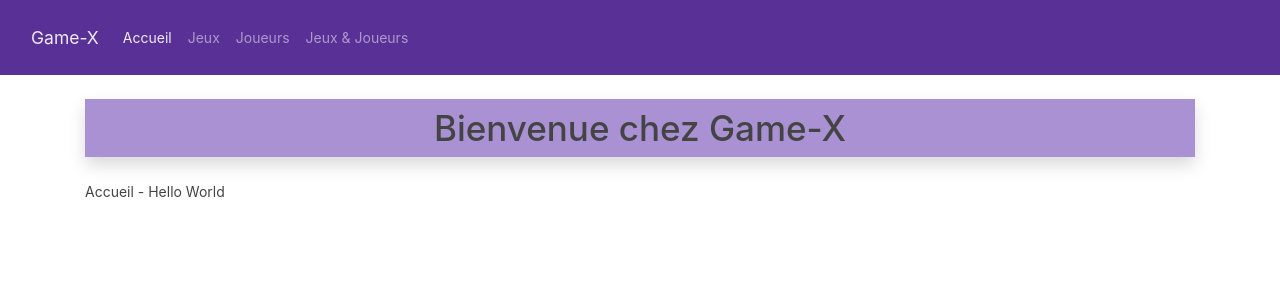
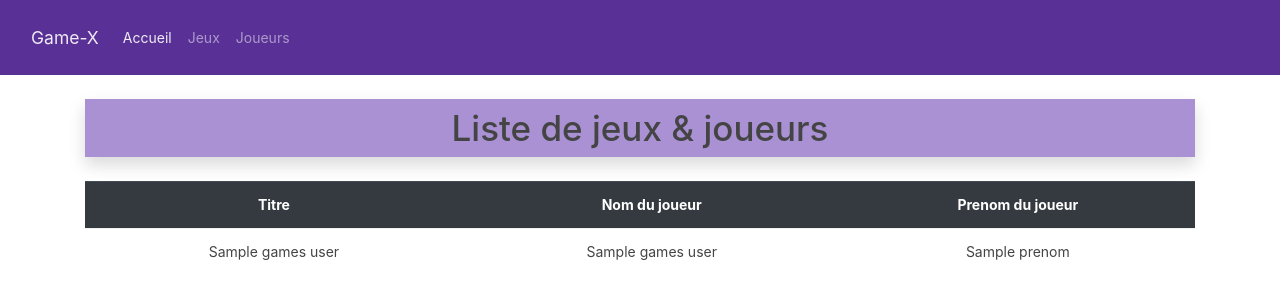
Before and after one commit to peflor/Projet_MVC_POO, a PHP site: template view/home.view.php in a window 1280 px wide. Shown: the top 300 px of the page. Run offline with PHP 8.4, Linux system fonts and the light colour scheme; the template is opened without the code that fills it: most values are stand-ins (such as "Sample title", 1, 10 or a date in 2020); some libraries are stand-ins or nearby versions.

Commit message:
suppression gamesusers.view données sous home.view
j'ai utilisé la page gamesuser.view pour tester mon affichage des données puis une fois ok je l'ai supprimé pour rappatrié le tableau de résumé sur la page d'accueil

```diff
--- a/controller/GameUserController.php
+++ b/controller/GameUserController.php
@@ -11,7 +11,7 @@ class GameUserController {
 
     public function displayGamesUsers(){
         $gamesUsers = $this->gameUserManager->getGameUser();
-        require_once "view/gamesusers.view.php";
+        require_once "view/home.view.php";
     }
 
     // public function newGameForm(){
--- a/view/base.html.php
+++ b/view/base.html.php
@@ -29,9 +29,6 @@
         <li class="nav-item">
           <a class="nav-link" href="<?= URL ?>users">Joueurs</a>
         </li>
-        <li class="nav-item">
-          <a class="nav-link" href="<?= URL ?>gamesusers">Jeux & Joueurs</a>
-        </li>
       </ul>
     </div>
   </div>
--- a/view/home.view.php
+++ b/view/home.view.php
@@ -1,11 +1,27 @@
 <?php ob_start() ?>
 
-<p>Accueil - Hello World</p>
-
+<table class="table table-hover text-center">
+    <thead class="table-dark">
+        <tr>
+            <th>Titre</th>
+            <th>Nom du joueur</th>
+            <th>Prenom du joueur</th>
+        </tr>
+    </thead>
+    <tbody>
+        <?php foreach ($gamesUsers as $gameUser) : ?>
+        <tr>
+            <td><?= $gameUser->getTitle()?></td>
+            <td><?= $gameUser->getNom()?></td>
+            <td><?= $gameUser->getPrenom()?></td>
+        </tr>
+        <?php endforeach; ?>
+    </tbody>
+</table>
 
 <?php
-    $content=ob_get_clean();
-    $title="Bienvenue chez Game-X";
+    $content= ob_get_clean();
+    $title="Liste de jeux & joueurs";
     require_once "base.html.php";
 
 ?>
```
Also changed, not shown: index.php (+6 -7 lines), view/gamesusers.view.php (deleted, +0 -27 lines).
